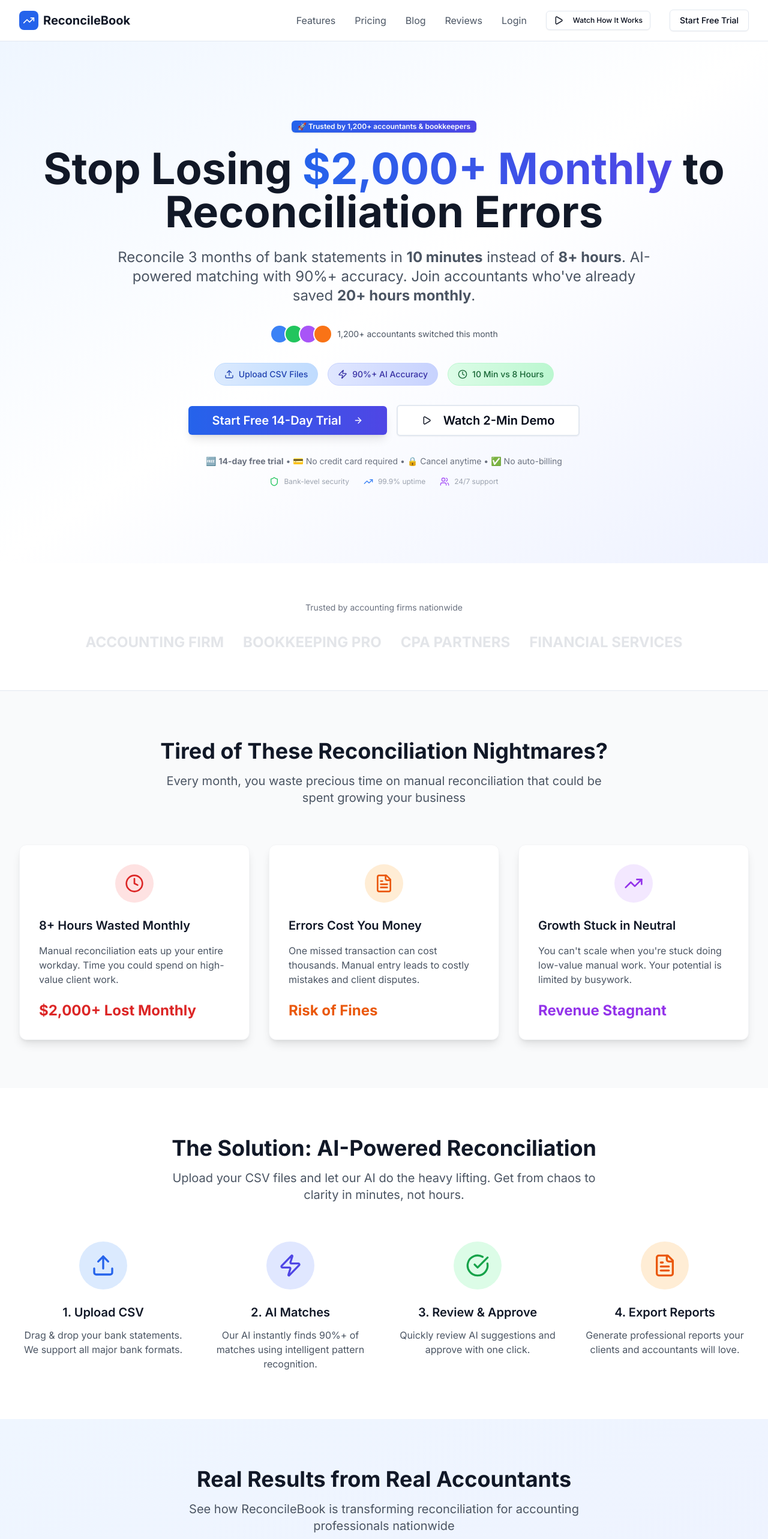
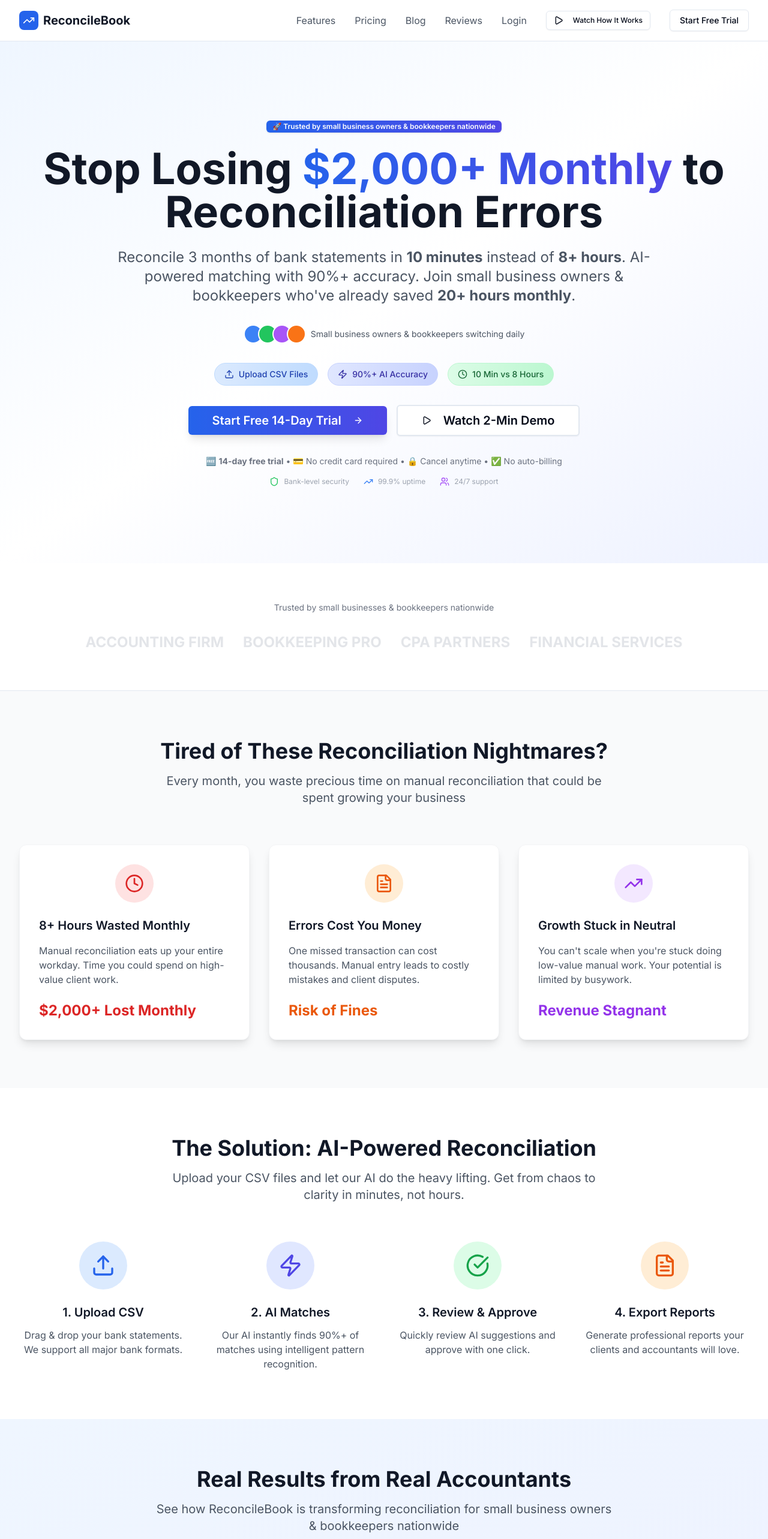
Before and after one commit to algominds35/bank-reconciliation-tool, a Next.js app: page / in a window 1280 px wide. Shown: the top 2566 px of the page at 60% size. Built offline with nearby package versions, Linux system fonts and the light colour scheme.

Commit message:
Update messaging to focus on small business owners & bookkeepers instead of generic accountants

```diff
--- a/src/app/page.tsx
+++ b/src/app/page.tsx
@@ -80,7 +80,7 @@ export default function LandingPage() {
         <div className="max-w-7xl mx-auto px-4 sm:px-6 lg:px-8">
           <div className="text-center">
             <Badge className="mb-6 bg-gradient-to-r from-blue-600 to-indigo-600 text-white hover:from-blue-700 hover:to-indigo-700 border-0">
-              🚀 Trusted by 1,200+ accountants & bookkeepers
+              🚀 Trusted by small business owners & bookkeepers nationwide
             </Badge>
 
             <h1 className="text-4xl sm:text-6xl lg:text-7xl font-bold text-gray-900 mb-6 leading-tight">
@@ -93,7 +93,7 @@ export default function LandingPage() {
 
             <p className="text-xl sm:text-2xl text-gray-600 mb-8 max-w-4xl mx-auto leading-relaxed">
               Reconcile 3 months of bank statements in <strong>10 minutes</strong> instead of <strong>8+ hours</strong>.
-              AI-powered matching with 90%+ accuracy. Join accountants who've already saved <strong>20+ hours monthly</strong>.
+              AI-powered matching with 90%+ accuracy. Join small business owners & bookkeepers who've already saved <strong>20+ hours monthly</strong>.
             </p>
 
             {/* Social Proof */}
@@ -105,7 +105,7 @@ export default function LandingPage() {
                   <div className="w-8 h-8 bg-purple-500 rounded-full border-2 border-white"></div>
                   <div className="w-8 h-8 bg-orange-500 rounded-full border-2 border-white"></div>
                 </div>
-                <span>1,200+ accountants switched this month</span>
+                                 <span>Small business owners & bookkeepers switching daily</span>
               </div>
             </div>
 
@@ -169,7 +169,7 @@ export default function LandingPage() {
       <section className="py-16 bg-white border-b">
         <div className="max-w-7xl mx-auto px-4 sm:px-6 lg:px-8">
           <div className="text-center">
-            <p className="text-sm text-gray-500 mb-8">Trusted by accounting firms nationwide</p>
+                         <p className="text-sm text-gray-500 mb-8">Trusted by small businesses & bookkeepers nationwide</p>
             <div className="flex flex-wrap justify-center items-center gap-8 opacity-60">
               <div className="text-2xl font-bold text-gray-300">ACCOUNTING FIRM</div>
               <div className="text-2xl font-bold text-gray-300">BOOKKEEPING PRO</div>
@@ -293,7 +293,7 @@ export default function LandingPage() {
               Real Results from Real Accountants
             </h2>
                          <p className="text-xl text-gray-600 max-w-3xl mx-auto">
-              See how ReconcileBook is transforming reconciliation for accounting professionals nationwide
+               See how ReconcileBook is transforming reconciliation for small business owners & bookkeepers nationwide
              </p>
           </div>
 
@@ -315,7 +315,7 @@ export default function LandingPage() {
                  <div className="w-12 h-12 bg-blue-500 rounded-full mr-4"></div>
                  <div>
                    <div className="font-semibold text-gray-900">Sarah Chen</div>
-                  <div className="text-sm text-gray-500">CPA, Chen Accounting</div>
+                   <div className="text-sm text-gray-500">Small Business Owner, Chen Consulting</div>
                  </div>
                </div>
             </div>
@@ -337,7 +337,7 @@ export default function LandingPage() {
                  <div className="w-12 h-12 bg-green-500 rounded-full mr-4"></div>
                  <div>
                    <div className="font-semibold text-gray-900">Mike Rodriguez</div>
-                  <div className="text-sm text-gray-500">Bookkeeper, Rodriguez Financial</div>
+                   <div className="text-sm text-gray-500">Bookkeeper, Rodriguez Financial Services</div>
                  </div>
                </div>
             </div>
@@ -359,7 +359,7 @@ export default function LandingPage() {
                  <div className="w-12 h-12 bg-purple-500 rounded-full mr-4"></div>
                  <div>
                    <div className="font-semibold text-gray-900">Lisa Thompson</div>
-                  <div className="text-sm text-gray-500">Accountant, Thompson & Associates</div>
+                   <div className="text-sm text-gray-500">Small Business Owner, Thompson & Associates</div>
                  </div>
                </div>
             </div>
@@ -374,7 +374,7 @@ export default function LandingPage() {
             Ready to Stop Wasting Time on Reconciliation?
           </h2>
                      <p className="text-xl text-blue-100 mb-8 max-w-2xl mx-auto">
-            Join 1,200+ accountants who've already saved 20+ hours monthly. Start your free trial today.
+             Join small business owners & bookkeepers who've already saved 20+ hours monthly. Start your free trial today.
            </p>
           <div className="flex flex-col sm:flex-row gap-4 justify-center">
             <a href="https://buy.stripe.com/bJe5kF7HUfvF62Raee0Fi0b" target="_blank" rel="noopener noreferrer">
```
Lines whose indentation alone changed are shown as unchanged.
